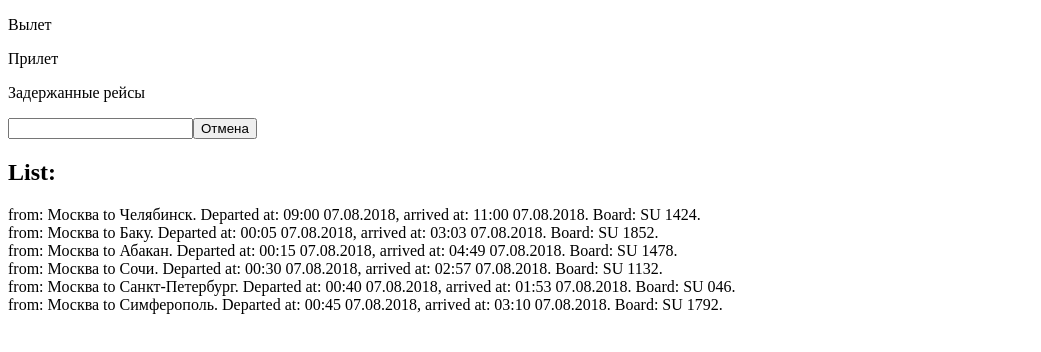
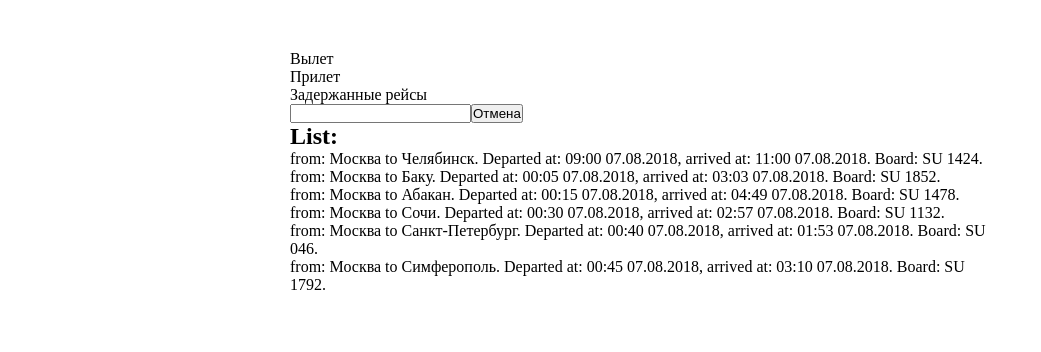
Before and after one commit to dimireme/aero, a React app: page / in a window 1280 px wide. Shown: the top 352 px of the page, without its empty margins (0-1041 px from the left). Built offline with nearby package versions, Linux system fonts and the light colour scheme.

Commit message:
Add styles to the App component.

```diff
--- a/src/client/app/App.jsx
+++ b/src/client/app/App.jsx
@@ -1,4 +1,6 @@
 import React, { PureComponent } from 'react';
+
+import style from'./app.css';
 
 import NavContainer from './containers/NavContainer';
 import SearchContainer from './containers/SearchContainer';
@@ -7,7 +9,7 @@ import FlightsListContainer from './containers/FlightsListContainer';
 export default class App extends PureComponent {
 	render() {
 		return (
-			<div>
+			<div className={style.container}>
 				<NavContainer/>
 				<SearchContainer/>
 				<FlightsListContainer/>
--- /dev/null
+++ b/src/client/app/app.css
@@ -0,0 +1,21 @@
+* {
+    margin: 0;
+    padding: 0;
+    box-sizing: border-box;
+}
+
+html, body, body > div {
+    width: 100%;
+    height: 100%;
+}
+
+body > div {
+    display: flex;
+}
+
+.container {
+    width: 800px;
+    padding: 50px;
+    margin: 0 auto;
+
+}
```
